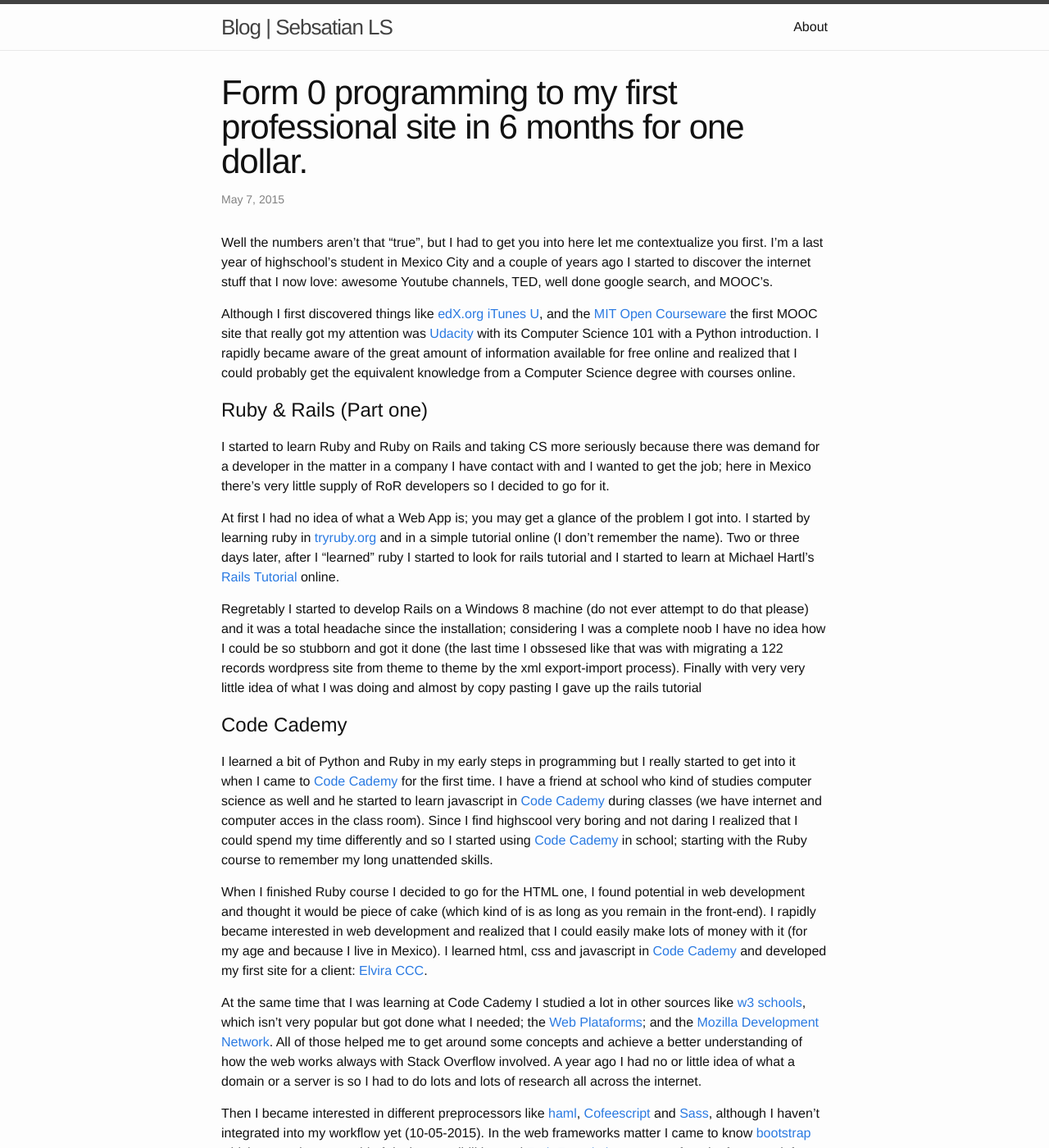
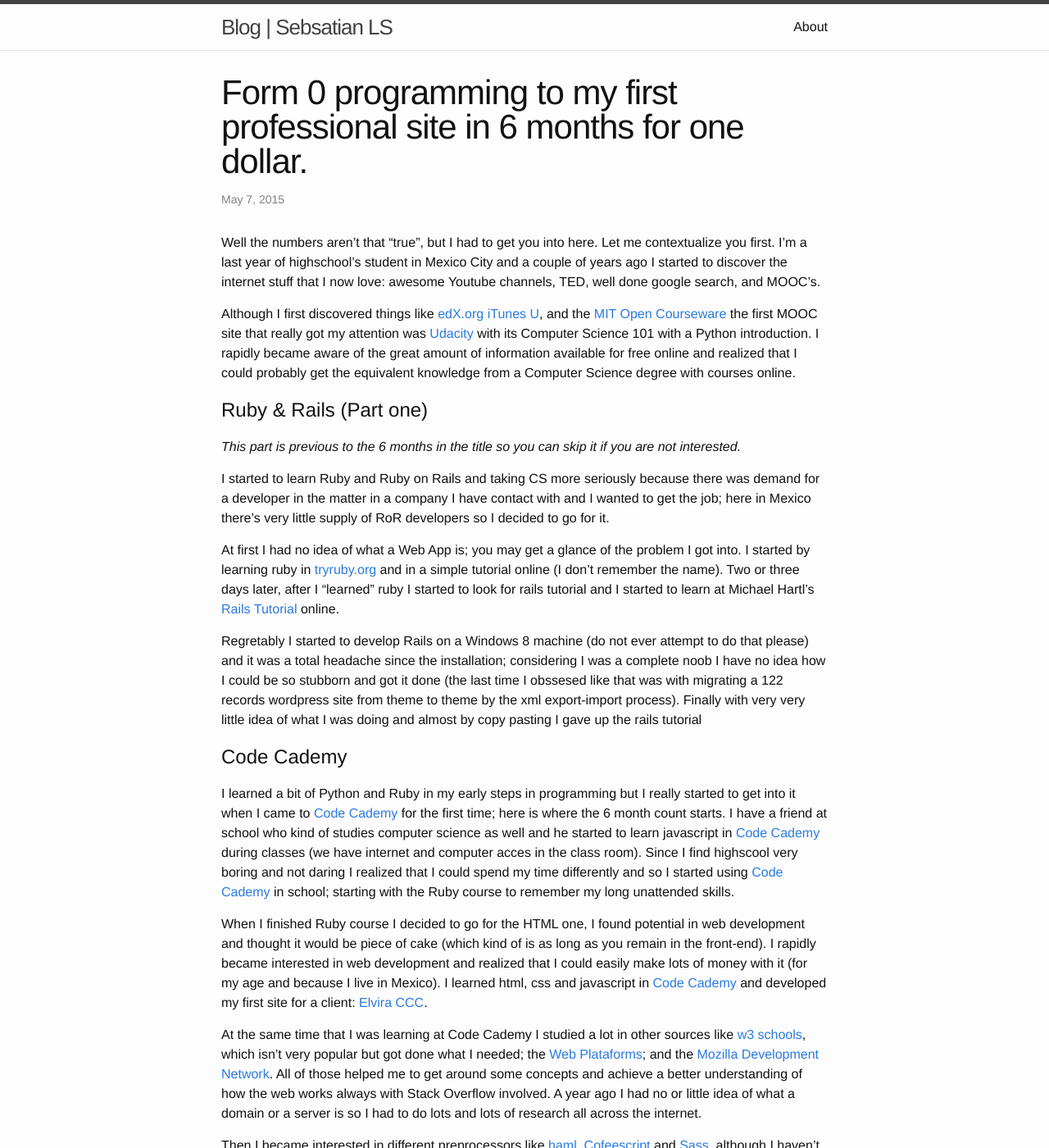
Before and after one commit to sebastian9/proyectos, a Jekyll site: the page built from _posts/2015-05-07-my-carreer.markdown, in a window 1280 px wide and 1400 px high. Shown: the whole window at 82% size. Built offline with Jekyll 4.4.1, drawn with Linux system fonts in a browser that asks for light colours.

Commit message:
Update 2015-05-07-my-carreer.markdown

```diff
--- a/_posts/2015-05-07-my-carreer.markdown
+++ b/_posts/2015-05-07-my-carreer.markdown
@@ -3,11 +3,13 @@
 title: Form 0 programming to my first professional site in 6 months for one dollar.
 ---
 
-Well the numbers aren't that "true", but I had to get you into here let me contextualize you first. I'm a last year of highschool's student in Mexico City and a couple of years ago I started to discover the internet stuff that I now love: awesome Youtube channels, TED, well done google search, and MOOC's.
+Well the numbers aren't that "true", but I had to get you into here. Let me contextualize you first. I'm a last year of highschool's student in Mexico City and a couple of years ago I started to discover the internet stuff that I now love: awesome Youtube channels, TED, well done google search, and MOOC's.
 
 Although I first discovered things like [edX.org](http://edx.org) [iTunes U](http://www.apple.com/education/ipad/itunes-u/), and the [MIT Open Courseware](http://ocw.mit.edu/index.htm) the first MOOC site that really got my attention was [Udacity](http://udacity.com) with its Computer Science 101 with a Python introduction. I rapidly became aware of the great amount of information available for free online and realized that I could probably get the equivalent knowledge from a Computer Science degree with courses online.
 
 # Ruby & Rails (Part one)
+
+*This part is previous to the 6 months in the title so you can skip it if you are not interested.*
 
 I started to learn Ruby and Ruby on Rails and taking CS more seriously because there was demand for a developer in the matter in a company I have contact with and I wanted to get the job; here in Mexico there's very little supply of RoR developers so I decided to go for it.
 
@@ -17,7 +19,7 @@
 
 # Code Cademy
 
-I learned a bit of Python and Ruby in my early steps in programming but I really started to get into it when I came to [Code Cademy](https://codecaedemy.com) for the first time. I have a friend at school who kind of studies computer science as well and he started to learn javascript in [Code Cademy](https://codecaedemy.com) during classes (we have internet and computer acces in the class room). Since I find highscool very boring and not daring I realized that I could spend my time differently and so I started using [Code Cademy](https://codecaedemy.com) in school; starting with the Ruby course to remember my long unattended skills.
+I learned a bit of Python and Ruby in my early steps in programming but I really started to get into it  when I came to [Code Cademy](https://codecaedemy.com) for the first time; here is where the 6 month count starts. I have a friend at school who kind of studies computer science as well and he started to learn javascript in [Code Cademy](https://codecaedemy.com) during classes (we have internet and computer acces in the class room). Since I find highscool very boring and not daring I realized that I could spend my time differently and so I started using [Code Cademy](https://codecaedemy.com) in school; starting with the Ruby course to remember my long unattended skills.
 
 When I finished Ruby course I decided to go for the HTML one, I found potential in web development and thought it would be piece of cake (which kind of  is as long as you remain in the front-end). I rapidly became interested in web development and realized that I could easily make lots of money with it (for my age and because I live in Mexico). I  learned html, css and javascript in  [Code Cademy](https://codecaedemy.com) and developed my first site for a client: [Elvira CCC](http://elviraccc.com).
 
```
